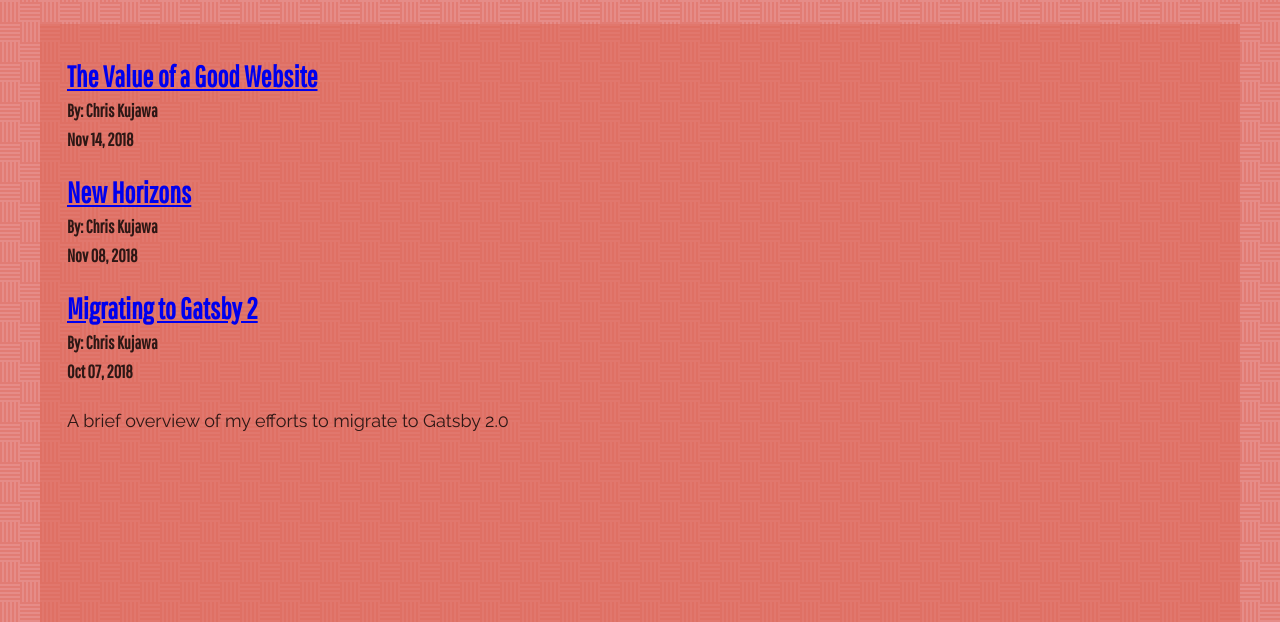
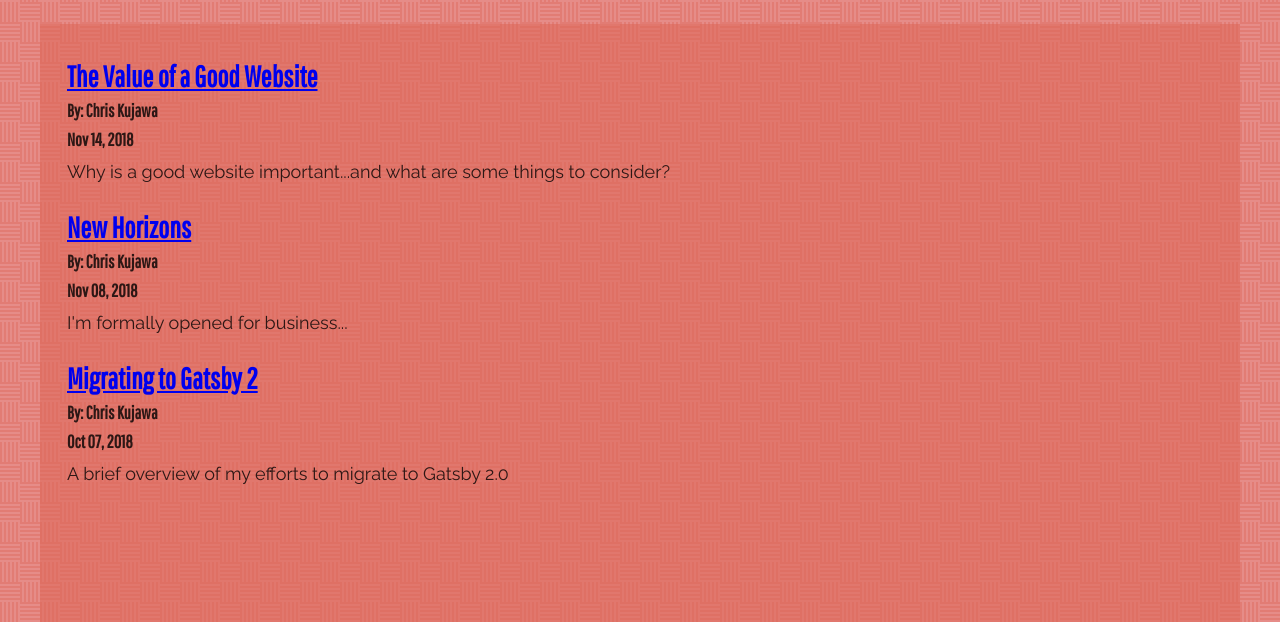
Before and after one commit to ckujawa/portfolio_site, a Gatsby site: page /blog in a window 1280 px wide. Shown: the part 178-800 px from the top of the page. Built offline with nearby package versions, Linux system fonts and the light colour scheme; Gatsby itself is replaced by a stand-in of ours.

Commit message:
fixes for exceprt display

```diff
--- a/content/new-horizons.md
+++ b/content/new-horizons.md
@@ -4,6 +4,7 @@
 title: New Horizons
 tags: ["freelancing", "web development", "html", "css", "javascript", "Gatsby",
   "React", "eCommerce", "services"]
+excerpt: "I'm formally opened for business..."
 author: Chris Kujawa
 ---
 There are times in your life that it becomes necessary to set your sights on new horizons. That time has recently come for me, and after spending the last four years of my 10-year career as a software developer at the same company, that time has come for me. For reasons that I cannot share here, my wife and I have decided that for us, that time has come.
--- a/content/the-value-of-a-good-website.md
+++ b/content/the-value-of-a-good-website.md
@@ -8,6 +8,7 @@
   - value
   - marketing
   - branding
+excerpt: "Why is a good website important...and what are some things to consider?"
 author: Chris Kujawa
 ---
 I remember several years back talking to an electrician friend of mine about building him a website as he was looking to strike out on his own. In that conversation, he told me that all his colleagues were telling him that if you do not have a website, you are not going to make it. And I somewhat agree with that statement. In my own search for skilled contractors, the first place I turn to is Google. But I think you will agree when I say that not all websites are created equally. In fact, it only takes a person 50 milliseconds to make a value judgment on your site. So not only do first impressions count, they happen in less time that it will take you to finish reading this sentence!  So how do we make the most of that first instant when someone visits our site? Read on to find out.
--- a/src/pages/blog.js
+++ b/src/pages/blog.js
@@ -40,8 +40,8 @@
                             </h2>
                             <h4>By: {frontmatter.author}</h4>
                             <h4>{frontmatter.date}</h4>
+                            <p>{frontmatter.excerpt}</p>
                         </p>
-                        <p>{frontmatter.excerpt}</p>
                     </div>
                 );
             })}
--- a/static/admin/config.yml
+++ b/static/admin/config.yml
@@ -17,4 +17,5 @@
       - { name: title, label: Title }
       - { name: tags, label: Tags, widget: list }
       - { name: author, label: Author }
+      - { name: excerpt, label: Excerpt }
       - { name: body, label: Body, widget: markdown }
```
